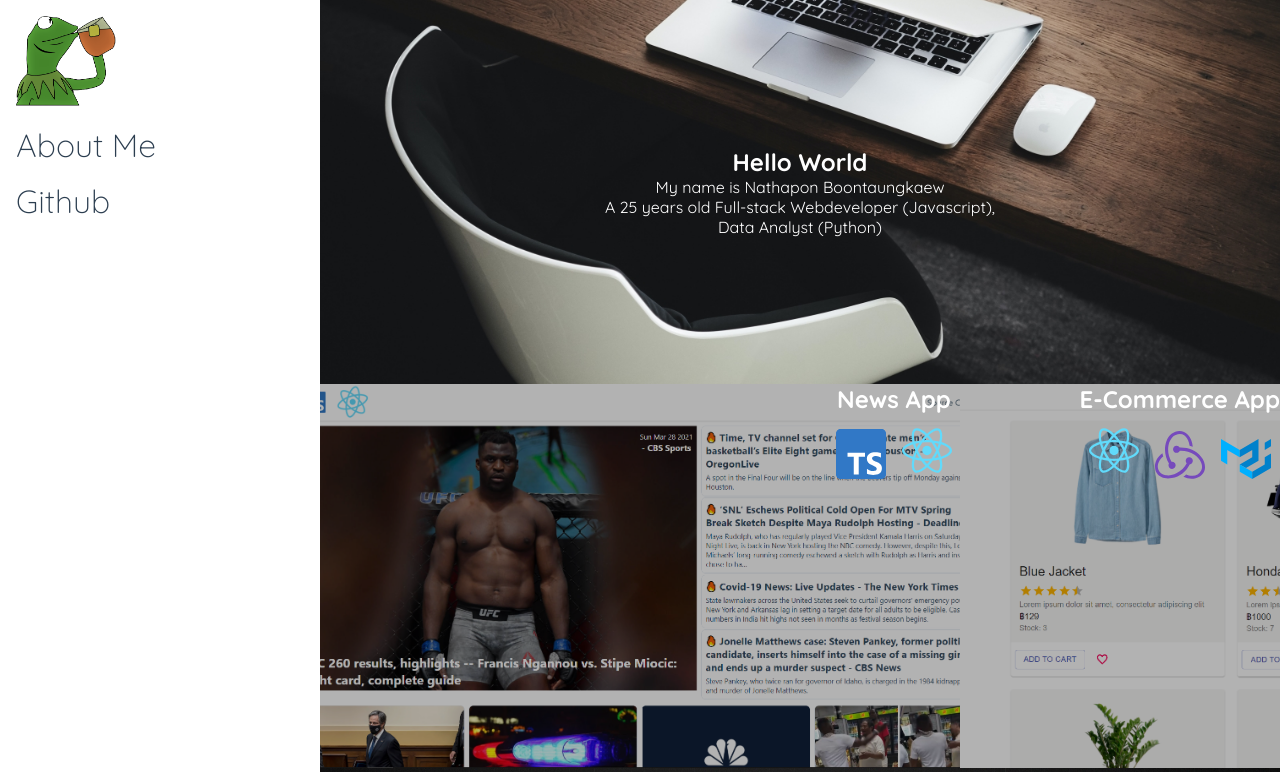
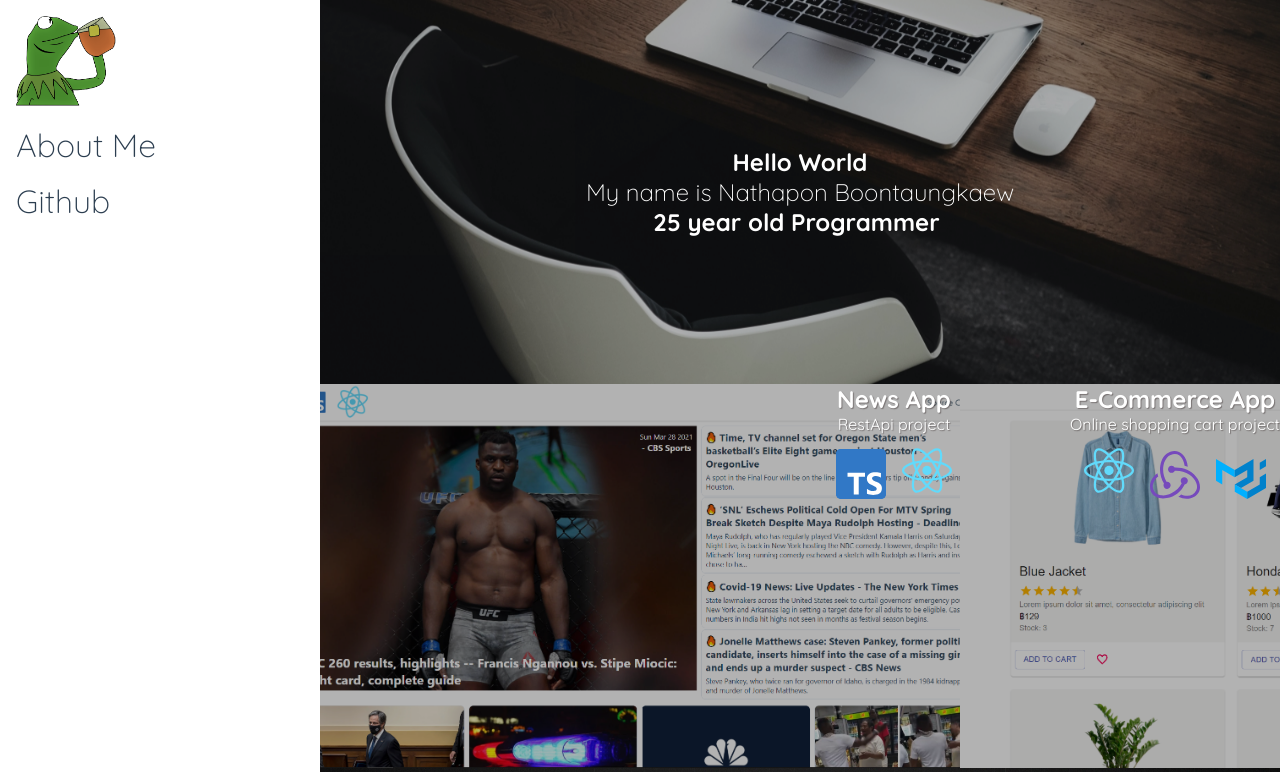
Before and after one commit to nathaponb/vue-portfolio, a Vue app: page / in a window 1280 px wide. Shown: the top 772 px of the page. Built offline with nearby package versions, Linux system fonts and the light colour scheme.

Commit message:
Add typing effect

```diff
--- a/src/components/HelloWorld.vue
+++ b/src/components/HelloWorld.vue
@@ -2,13 +2,16 @@
   <div class="hello">
     <router-link to="/about">
       <img src="../assets/optimized-bg-hello.jpg" alt="hello">
+      <div class="overlay"></div>
     </router-link>
 
     <article>
       <h2>Hello World</h2>
-      <p>My name is Nathapon Boontaungkaew</p>
-      <p>A 25 years old Full-stack Webdeveloper (Javascript),</p>
-      <p>Data Analyst (Python)</p>
+      <h1 class="name">My name is Nathapon Boontaungkaew</h1>
+      <h1>25 year old
+        <span class="text">{{value}}</span>
+        <span class="cursor" :class="{ typing: typeStatus }">&nbsp;</span>
+      </h1>
 
     </article>
   </div>
@@ -17,6 +20,53 @@
 <script>
 export default {
   name: 'HelloWorld',
+  data: () => ({
+    value: '',
+    arr: ['Programmer', 'Tech Enthusiast', 'Lofi-listener', 'Memer (ツ)'],
+    charIndex: 0,
+    arrIndex: 0,
+    typeStatus: false,
+    typeSpeed: 100,
+    eraseSpeed: 50,
+    newValDelay: 2000,
+  }),
+    methods: {
+    // push word in value char by char
+    typeText() {
+      if (this.charIndex < this.arr[this.arrIndex].length) {
+        if (!this.typeStatus) {
+          this.typeStatus = true;
+        }
+        this.value += this.arr[this.arrIndex].charAt(this.charIndex);
+        this.charIndex++;
+        setTimeout(this.typeText, this.typeSpeed);
+      } else {
+        this.typeStatus = false;
+        setTimeout(this.eraseText, this.newValDelay); // setTimeout(cb, time)
+      }
+    },
+    // erease word char and ++ arr length for new one
+    eraseText() {
+      if (this.charIndex > 0) {
+        if (!this.typeStatus) {
+          this.typeStatus = true;
+        }
+        this.value = this.arr[this.arrIndex].substring(0, this.charIndex - 1);
+        this.charIndex -= 1;
+        setTimeout(this.eraseText, this.eraseSpeed);
+      } else {
+        this.typeStatus = false;
+        this.arrIndex += 1;
+        if (this.arrIndex >= this.arr.length) {
+          this.arrIndex = 0;
+        }
+        setTimeout(this.typeText, this.eraseSpeed);
+      }
+    },
+  },
+  created() {
+    setTimeout(this.typeText, this.newValDelay + 200);
+  },
 }
 </script>
 
@@ -37,9 +87,20 @@ export default {
       height: 100%;
       width: 100%;
     }
+    .overlay {
+      z-index: 10;
+      position: absolute;
+      top: 0;
+      left: 0;
+      width: 100%;
+      height: 100%;
+      background: rgba(0, 0, 0, 0.3);
+      transition: all 0.3s ease;
+    }
   }
 
   article{
+    z-index: 20;
     position: absolute;
     top: 50%;
     left: 50%;
@@ -49,6 +110,33 @@ export default {
     & > * {
       color: #fff;
     }
+    h1 {
+      .cursor {
+        display: inline-block;
+        margin-left: 3px;
+        width: 4px;
+        background-color: #fff;
+        animation: cursorBlink 1s infinite;
+      }
+      .cursor.typing {
+        animation: none;
+      }
+    }
+    .name {
+      font-weight: 300;
+    }
+  }
+}
+
+@keyframes cursorBlink {
+  49% {
+    background-color: #fff;
+  }
+  50% {
+    background-color: transparent;
+  }
+  99% {
+    background-color: transparent;
   }
 }
 </style>
--- a/src/components/Project1.vue
+++ b/src/components/Project1.vue
@@ -7,6 +7,7 @@
 
       <article>
         <h2>News App</h2>
+        <p>RestApi project</p>
         <ul>
             <li><a href="https://www.typescriptlang.org/" target="_blank" ref="noreferrer">
               <img src="../assets/svg/ts.svg" alt="typescript">
--- a/src/components/Project2.vue
+++ b/src/components/Project2.vue
@@ -7,6 +7,7 @@
 
       <article>
         <h2>E-Commerce App</h2>
+        <p>Online shopping cart project</p>
         <ul>
             <li><a href="https://reactjs.org/" target="_blank" ref="noreferrer">
               <img src="../assets/svg/react-2.svg" alt="react">
--- a/src/views/Home.vue
+++ b/src/views/Home.vue
@@ -78,8 +78,9 @@ export default {
       position: absolute;
       top: 0;
       right: 0;
-      h2{
-        color: #fff;
+      color: #fff;
+      h2, p{
+        text-shadow: 1px 1px 1px rgba(36, 22, 22, 0.4);
       }
       ul{
         li{
```
